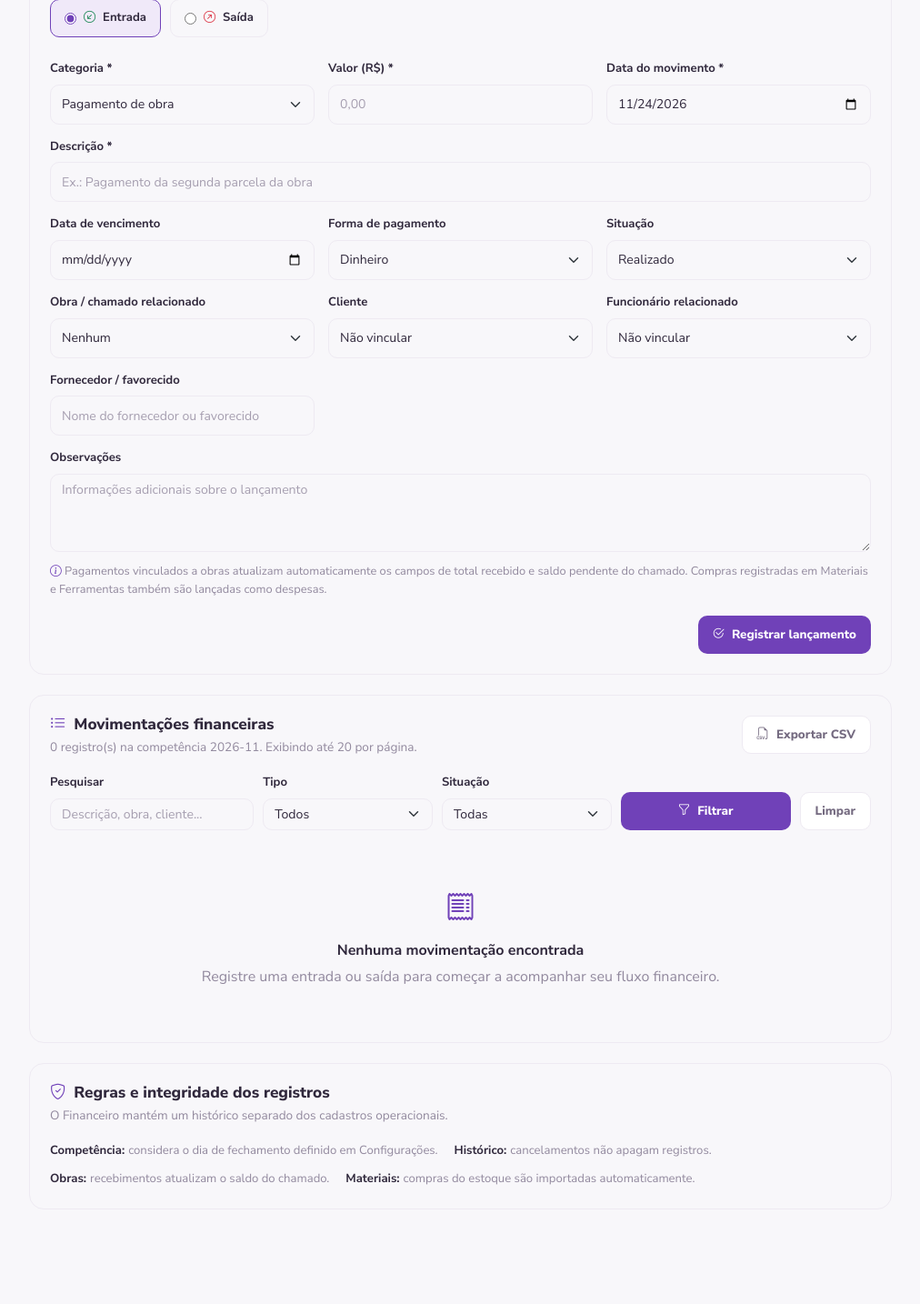
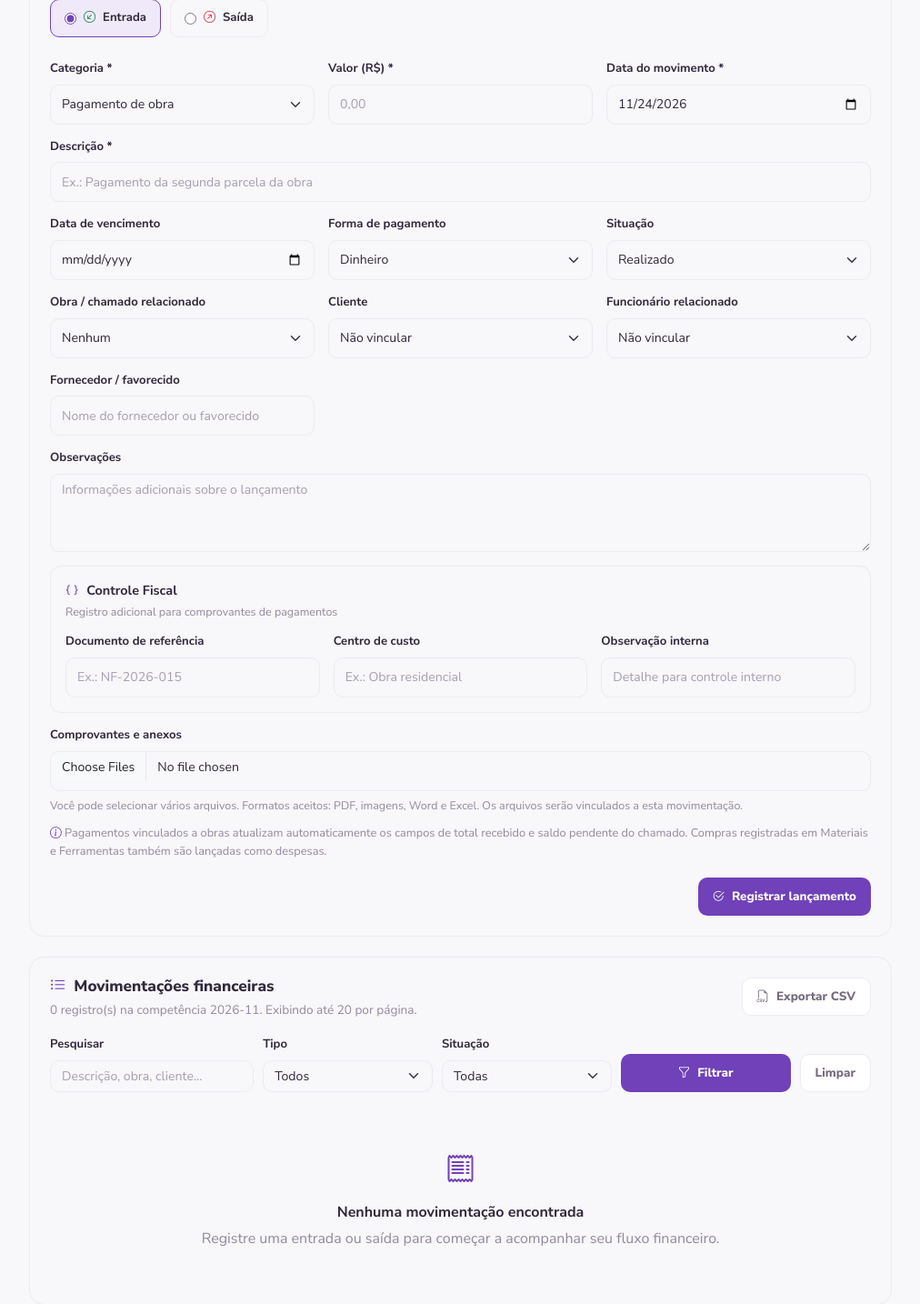
Before and after one commit to naahxlya/TaskBerry, a Flask app: page /financeiro in a window 1280 px wide. Shown: the part 1742-3176 px from the top of the page at 91% size, without its empty margins (261-1273 px from the left). Before the commit the page ends 3072 px from the top, so only its background shows below. Run offline with Flask 3, Linux system fonts and the light colour scheme; the visitor is signed in with stand-in values (Sample User, id 1); data that the repository does not hold is empty; some libraries are stand-ins or nearby versions.

Commit message:
Melhorias e lançamentos de notas

```diff
--- a/app/__init__.py
+++ b/app/__init__.py
@@ -18,6 +18,7 @@ def create_app():
 
     # Configurações gerais
     app.config["SECRET_KEY"] = os.getenv("SECRET_KEY")
+    app.config["MAX_CONTENT_LENGTH"] = 12 * 1024 * 1024  # até 12 MB por envio
 
     app.config["MONGO_URI"] = os.getenv(
         "MONGO_URI",
--- a/app/routes/financeiro.py
+++ b/app/routes/financeiro.py
@@ -5,6 +5,8 @@ from decimal import Decimal, InvalidOperation, ROUND_HALF_UP
 from io import StringIO
 import csv
 import re
+import os
+import uuid
 
 from bson import ObjectId
 from flask import (
@@ -556,6 +558,9 @@ def criar_movimentacao():
     funcionario_id = request.form.get("funcionario_id", "").strip()
     fornecedor = request.form.get("fornecedor", "").strip()
     observacoes = request.form.get("observacoes", "").strip()
+    documento_referencia = request.form.get("documento_referencia", "").strip()
+    centro_custo = request.form.get("centro_custo", "").strip()
+    observacao_interna = request.form.get("observacao_interna", "").strip()
 
     categorias_validas = CATEGORIAS_ENTRADA if tipo == "entrada" else CATEGORIAS_SAIDA
     if tipo not in ("entrada", "saida") or categoria not in categorias_validas:
@@ -618,6 +623,40 @@ def criar_movimentacao():
             flash(f"O valor excede o saldo pendente da obra (R$ {max(saldo_disponivel, 0):.2f}).", "warning")
             return redirect(url_for("financeiro.index"))
 
+    # Object BSON: dados complementares agrupados em um único campo.
+    detalhes = {
+        "documento_referencia": documento_referencia,
+        "centro_custo": centro_custo,
+        "observacao_interna": observacao_interna,
+        "origem_registro": "formulario_financeiro"
+    }
+
+    # Array BSON: cada comprovante é um objeto dentro da lista de anexos.
+    anexos = []
+    arquivos = request.files.getlist("anexos")
+    extensoes_permitidas = {"pdf", "png", "jpg", "jpeg", "webp", "doc", "docx", "xls", "xlsx"}
+    pasta_upload = os.path.join(current_app.root_path, "static", "uploads", "financeiro")
+    os.makedirs(pasta_upload, exist_ok=True)
+    for arquivo in arquivos:
+        if not arquivo or not arquivo.filename:
+            continue
+        nome_original = arquivo.filename.strip()
+        extensao = nome_original.rsplit(".", 1)[-1].lower() if "." in nome_original else ""
+        if extensao not in extensoes_permitidas:
+            flash(f"O arquivo '{nome_original}' possui formato não permitido.", "warning")
+            continue
+        nome_salvo = f"{uuid.uuid4().hex}.{extensao}"
+        caminho_absoluto = os.path.join(pasta_upload, nome_salvo)
+        arquivo.save(caminho_absoluto)
+        anexos.append({
+            "nome": nome_original[:180],
+            "arquivo": nome_salvo,
+            "caminho": f"uploads/financeiro/{nome_salvo}",
+            "extensao": extensao,
+            "tamanho_bytes": os.path.getsize(caminho_absoluto),
+            "enviado_em": agora()
+        })
+
     registro = preparar_movimentacao(
         db, usuario, tipo, categoria, descricao, valor, data_movimento,
         status=status,
@@ -632,7 +671,9 @@ def criar_movimentacao():
         fornecedor=fornecedor,
         observacoes=observacoes,
         data_vencimento=data_vencimento,
-        origem="manual"
+        origem="manual",
+        detalhes=detalhes,
+        anexos=anexos
     )
 
     try:
--- a/app/services/financeiro_service.py
+++ b/app/services/financeiro_service.py
@@ -62,6 +62,14 @@ def preparar_movimentacao(
         "cancelada": False,
     }
     registro.update(extras)
+    # Estrutura BSON padronizada para lançamentos manuais e automáticos.
+    registro.setdefault("detalhes", {
+        "documento_referencia": "",
+        "centro_custo": "",
+        "observacao_interna": "",
+        "origem_registro": registro.get("origem", "integracao_automatica")
+    })
+    registro.setdefault("anexos", [])
     return registro
 
 
--- a/app/static/css/financeiro.css
+++ b/app/static/css/financeiro.css
@@ -378,3 +378,22 @@ html[data-theme="dark"] .finance-pill.cancelled { border-color: #754354; backgro
   .finance-detail-row { align-items:flex-start; flex-direction:column; gap:6px; }
   .finance-modal-pagination { align-items:flex-start; flex-direction:column; }
 }
+
+
+/* Campos BSON estruturados do lançamento financeiro */
+.finance-advanced-fields {
+    padding: 16px;
+    border: 1px solid var(--tb-border);
+    border-radius: 12px;
+    background: var(--tb-surface-raised);
+}
+.finance-advanced-heading {
+    display: flex;
+    flex-direction: column;
+    gap: 3px;
+    margin-bottom: 14px;
+}
+.finance-advanced-heading strong { color: var(--tb-text); font-size: .9rem; }
+.finance-advanced-heading strong i { color: var(--tb-purple); margin-right: 5px; }
+.finance-advanced-heading span, .finance-help-text { color: var(--tb-muted); font-size: .78rem; line-height: 1.5; }
+.finance-help-text { display: block; margin-top: 7px; }
--- a/app/templates/financeiro.html
+++ b/app/templates/financeiro.html
@@ -3,7 +3,7 @@
 {% block title %}Financeiro | TaskBerry{% endblock %}
 
 {% block extra_css %}
-<link rel="stylesheet" href="{{ url_for('static', filename='css/financeiro.css', v='20261118-3') }}">
+<link rel="stylesheet" href="{{ url_for('static', filename='css/financeiro.css', v='20261124-1') }}">
 {% endblock %}
 
 {% block content %}
@@ -230,7 +230,7 @@
                     </div>
                 </div>
 
-                <form method="POST" action="{{ url_for('financeiro.criar_movimentacao') }}" class="finance-form">
+                <form method="POST" enctype="multipart/form-data" action="{{ url_for('financeiro.criar_movimentacao') }}" class="finance-form">
                     <div class="finance-type-choice">
                         <label><input type="radio" name="tipo" value="entrada" checked> <i class="bi bi-arrow-down-left-circle text-success"></i> Entrada</label>
                         <label><input type="radio" name="tipo" value="saida"> <i class="bi bi-arrow-up-right-circle text-danger"></i> Saída</label>
@@ -319,6 +319,31 @@
                             <label for="observacoes">Observações</label>
                             <textarea class="form-control" name="observacoes" id="observacoes" rows="2" maxlength="1000" placeholder="Informações adicionais sobre o lançamento"></textarea>
                         </div>
+                        <div class="finance-field-full finance-advanced-fields">
+                            <div class="finance-advanced-heading">
+                                <strong><i class="bi bi-braces"></i> Controle Fiscal</strong>
+                                <span>Registro adicional para comprovantes de pagamentos</span>
+                            </div>
+                            <div class="finance-form-grid">
+                                <div>
+                                    <label for="documento_referencia">Documento de referência</label>
+                                    <input class="form-control" type="text" name="documento_referencia" id="documento_referencia" maxlength="100" placeholder="Ex.: NF-2026-015">
+                                </div>
+                                <div>
+                                    <label for="centro_custo">Centro de custo</label>
+                                    <input class="form-control" type="text" name="centro_custo" id="centro_custo" maxlength="100" placeholder="Ex.: Obra residencial">
+                                </div>
+                                <div>
+                                    <label for="observacao_interna">Observação interna</label>
+                                    <input class="form-control" type="text" name="observacao_interna" id="observacao_interna" maxlength="250" placeholder="Detalhe para controle interno">
+                                </div>
+                            </div>
+                        </div>
+                        <div class="finance-field-full">
+                            <label for="anexos">Comprovantes e anexos</label>
+                            <input class="form-control" type="file" name="anexos" id="anexos" multiple accept=".pdf,.png,.jpg,.jpeg,.webp,.doc,.docx,.xls,.xlsx">
+                            <small class="finance-help-text">Você pode selecionar vários arquivos. Formatos aceitos: PDF, imagens, Word e Excel. Os arquivos serão vinculados a esta movimentação.</small>
+                        </div>
                     </div>
                     <div class="finance-note"><i class="bi bi-info-circle"></i> Pagamentos vinculados a obras atualizam automaticamente os campos de total recebido e saldo pendente do chamado. Compras registradas em Materiais e Ferramentas também são lançadas como despesas.</div>
                     <div class="finance-form-actions">
@@ -357,7 +382,23 @@
                                 <td>{{ item.data_movimento.strftime("%d/%m/%Y") if item.data_movimento else "—" }}
                                     {% if item.data_vencimento %}<span class="finance-secondary">Vence: {{ item.data_vencimento.strftime("%d/%m/%Y") }}</span>{% endif %}
                                 </td>
-                                <td><span class="finance-description">{{ item.descricao }}</span><span class="finance-secondary">{{ formas_pagamento.get(item.forma_pagamento, item.forma_pagamento) }}</span></td>
+                                <td>
+                                    <span class="finance-description">{{ item.descricao }}</span>
+                                    <span class="finance-secondary">{{ formas_pagamento.get(item.forma_pagamento, item.forma_pagamento) }}</span>
+                                    {% if item.detalhes and (item.detalhes.documento_referencia or item.detalhes.centro_custo) %}
+                                    <span class="finance-secondary">
+                                        {% if item.detalhes.documento_referencia %}Doc.: {{ item.detalhes.documento_referencia }}{% endif %}
+                                        {% if item.detalhes.centro_custo %} · {{ item.detalhes.centro_custo }}{% endif %}
+                                    </span>
+                                    {% endif %}
+                                    {% if item.anexos %}
+                                    <span class="finance-secondary"><i class="bi bi-paperclip"></i> {{ item.anexos|length }} anexo(s):
+                                        {% for anexo in item.anexos %}
+                                        <a href="{{ url_for('static', filename=anexo.caminho) }}" target="_blank" rel="noopener">{{ anexo.nome }}</a>{% if not loop.last %}, {% endif %}
+                                        {% endfor %}
+                                    </span>
+                                    {% endif %}
+                                </td>
                                 <td>{{ (categorias_entrada if item.tipo == 'entrada' else categorias_saida).get(item.categoria, item.categoria) }}
                                     {% if item.chamado_numero %}<span class="finance-secondary">{{ item.chamado_numero }} · {{ item.chamado_titulo }}</span>{% endif %}
                                     {% if item.funcionario_nome %}<span class="finance-secondary">{{ item.funcionario_nome }}</span>{% endif %}
```
Also changed, not shown: MIGRACAO_BSON_FINANCEIRO.js (added, +28 -0 lines), app/static/uploads/financeiro/845b4c7cd85a42d8947699a106c95c3c.png (added), 1 other file.
